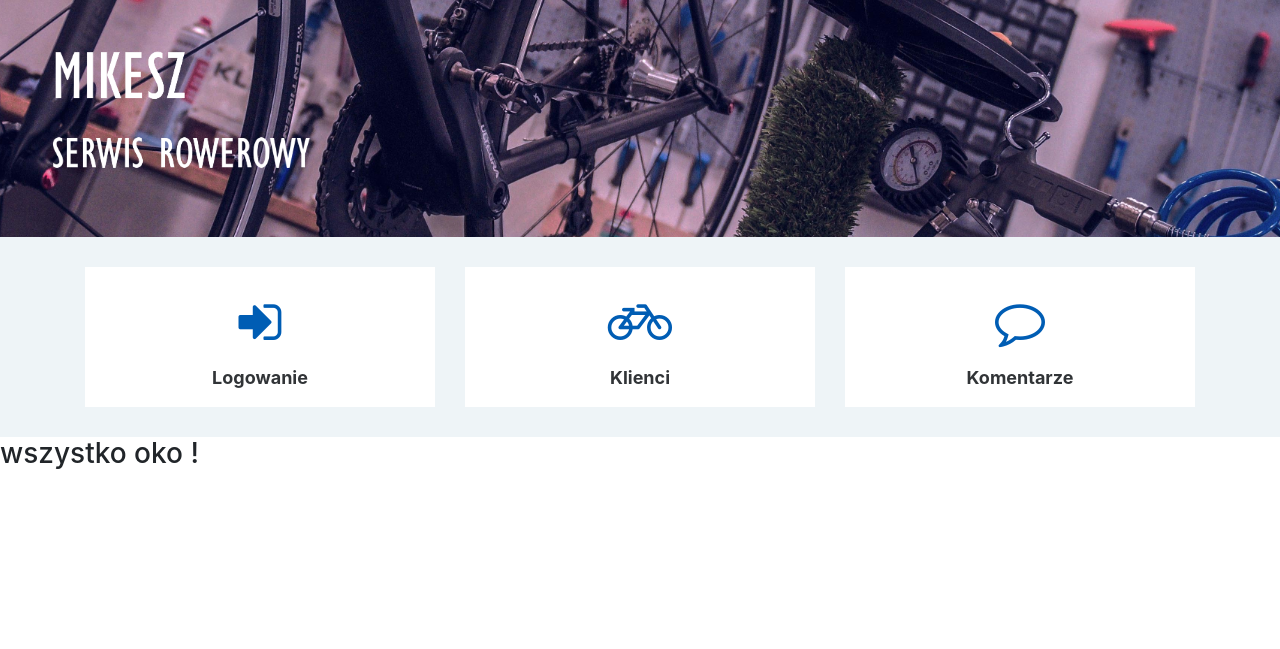
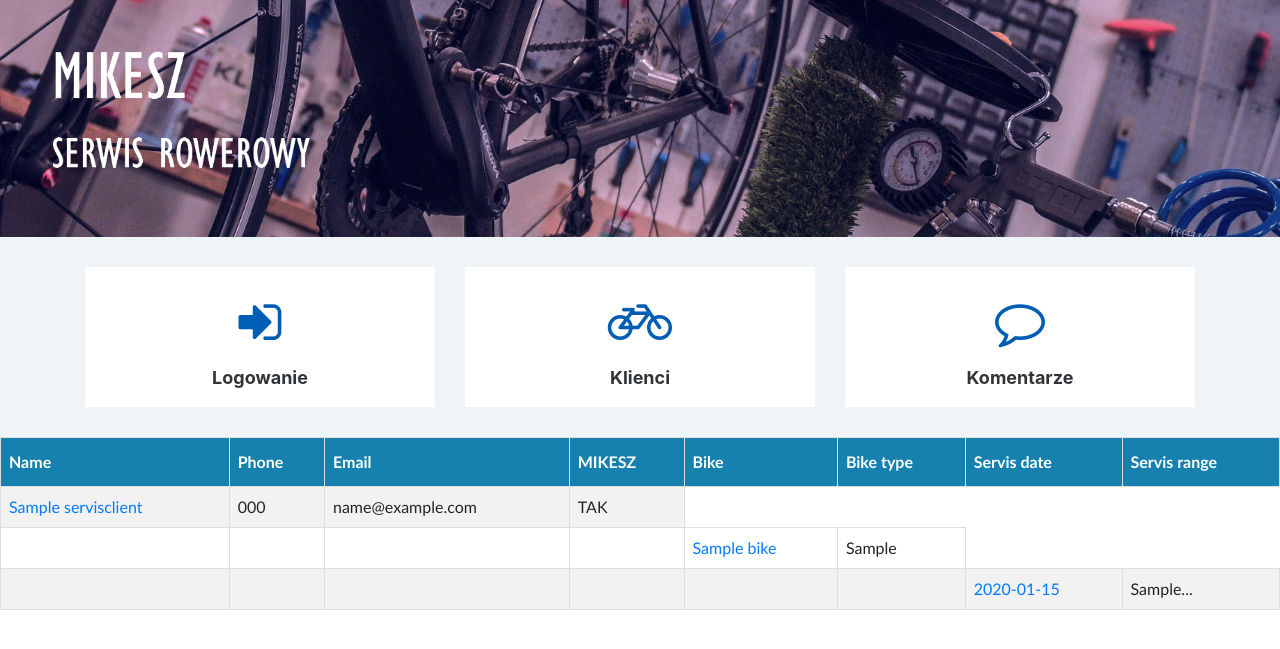
Before and after one commit to slawekpl81/bike_servis, a Django app: page /clients/ in a window 1280 px wide. Shown: the top 649 px of the page. Run offline with Django 3.2, Linux system fonts and the light colour scheme; tables that the repository leaves empty hold one stand-in row (values such as "Sample post"); some libraries are stand-ins or nearby versions.

Commit message:
tabela klientow

```diff
--- /dev/null
+++ b/Static/assets/css/clients_table.css
@@ -0,0 +1,22 @@
+    #clients {
+      font-family: "Trebuchet MS", Arial, Helvetica, sans-serif;
+      border-collapse: collapse;
+      width: 100%;
+    }
+
+    #clients td, #clients th {
+      border: 1px solid #ddd;
+      padding: 8px;
+    }
+
+    #clients tr:nth-child(even){background-color: #f2f2f2;}
+
+    #clients tr:hover {background-color: #ddd;}
+
+    #clients th {
+      padding-top: 12px;
+      padding-bottom: 12px;
+      text-align: left;
+      background-color: #1681af;
+      color: white;
+    }
--- a/clients_base/views.py
+++ b/clients_base/views.py
@@ -1,7 +1,8 @@
 from django.http import HttpResponse
 from django.shortcuts import render
-from .models import Bike, Comments, ServisClient
-from .forms import CommentForm, NewClientForm, NewBike
+from .models import Bike, Comments, ServisClient, Servis
+from .forms import CommentForm, NewClientForm, NewBike, NewServis
+
 
 
 # Create your views here.
@@ -10,8 +11,43 @@ def home(request, *args, **kwargs):
     return render(request, 'index.html', {})
 
 
-def clients(request, *args, **kwargs):
-    return render(request, 'clients.html', {})
+def clients(request):
+    all_clients = ServisClient.objects.all()
+    all_bikes = Bike.objects.all()
+    all_servises = Servis.objects.all()
+    context = ''
+    for client in all_clients:
+        context += '<tr>'
+
+        context += f'<td> <a href="{client.id}"> {client.name}</a></td>'
+        context += f'<td>{client.phone}</td>'
+        context += f'<td>{client.email}</td>'
+        context += f'<td>{"TAK" if client.mikesz else " "}</td>'
+        context += '</tr>'
+        for count, bike in enumerate(all_bikes):
+            if bike.owner == client:
+                context += '<tr>'
+                context += f'<td> </td>'
+                context += f'<td> </td>'
+                context += f'<td> </td>'
+                context += f'<td> </td>'
+                context += f'<td><a href="bike/{bike.id}">{bike.name}</a></td>'
+                context += f'<td>{bike.type}</td>'
+                context += '</tr>'
+                for servis in all_servises:
+                    if servis.bike == bike:
+                        context += '<tr>'
+                        context += f'<td> </td>'
+                        context += f'<td> </td>'
+                        context += f'<td> </td>'
+                        context += f'<td> </td>'
+                        context += f'<td> </td>'
+                        context += f'<td> </td>'
+                        context += f'<td><a href="servis/{servis.id}">{servis.date}</a></td>'
+                        context += f'<td>{servis.servis_range[:20]}...</td>'
+                        context += '</tr>'
+
+    return render(request, 'clients.html', {'text' : context})
 
 def comments(request, *args, **kwargs):
     all_comments = Comments.objects.all()
@@ -42,3 +78,40 @@ def new_bike(request):
     context= {'numbers_of' : bikes_number,
               'form' : form}
     return render(request, 'new_bike.html', context)
+
+def new_servis(request):
+    servises_number = Servis.objects.all().__len__()
+    form = NewServis(request.POST or None)
+    if form.is_valid():
+        form.save()
+        form = NewServis()
+    context= {'numbers_of' : servises_number,
+              'form' : form}
+    return render(request, 'new_servis.html', context)
+
+def client(request, client_id):
+    client_one = ServisClient.objects.get(pk=client_id)
+    form = NewClientForm(request.POST or None, instance=client_one)
+    if form.is_valid():
+        form.save()
+    context= {'numbers_of' : client_id,
+              'form' : form}
+    return render(request, 'new_client.html', context)
+
+def bike(request, bike_id):
+    bike_one = Bike.objects.get(pk=bike_id)
+    form = NewBike(request.POST or None, instance=bike_one)
+    if form.is_valid():
+        form.save()
+    context= {'numbers_of' : bike_id,
+              'form' : form}
+    return render(request, 'new_bike.html', context)
+
+def servis(request, servis_id):
+    servis_one = Servis.objects.get(pk=servis_id)
+    form = NewServis(request.POST or None, instance=servis_one)
+    if form.is_valid():
+        form.save()
+    context= {'numbers_of' : servis_id,
+              'form' : form}
+    return render(request, 'new_servis.html', context)
--- a/serwisrowerowy/urls.py
+++ b/serwisrowerowy/urls.py
@@ -16,12 +16,19 @@ Including another URLconf
 from django.contrib import admin
 from django.urls import path
 from clients_base import views
+from django.contrib.auth import views as auth_views
 
 urlpatterns = [
+    path('login/', auth_views.auth_login, name='login'),
+    path('logout/', auth_views.auth_logout, name='logout'),
     path('admin/', admin.site.urls, name='admin'),
     path('', views.home, name='home'),
     path('clients/', views.clients, name='clients'),
     path('comments/', views.comments, name='comments'),
     path('new_client/', views.new_client, name='new_client'),
     path('new_bike/', views.new_bike, name='new_bike'),
+    path('new_servis/', views.new_servis, name='new_servis'),
+    path('clients/<int:client_id>', views.client, name='client'),
+    path('clients/bike/<int:bike_id>', views.bike, name='bike'),
+    path('clients/servis/<int:servis_id>', views.servis, name='servis'),
 ]
--- a/templates/base.html
+++ b/templates/base.html
@@ -23,21 +23,21 @@
             <div class="row justify-content-center features" style="padding-top:30px;padding-bottom:0px;">
                 <div class="col-sm-6 col-md-5 col-lg-4 item">
                     <div class="box">
-                        <a href="admin/">
+                        <a href={% url 'home' %}>
                             <i class="fa fa-sign-in icon"></i></a>
                         <h3 class="name">Logowanie</h3>
                     </div>
                 </div>
                 <div class="col-sm-6 col-md-5 col-lg-4 item">
                     <div class="box">
-                        <a href="clients/">
+                        <a href={% url 'clients' %}>
                             <i class="fa fa-bicycle icon"></i></a>
                         <h3 class="name">Klienci</h3>
                     </div>
                 </div>
                 <div class="col-sm-6 col-md-5 col-lg-4 item">
                     <div class="box">
-                        <a href="comments/">
+                        <a href={% url 'comments' %}>
                             <i class="fa fa-comment-o icon"></i></a>
                         <h3 class="name">Komentarze</h3>
                     </div>
@@ -51,9 +51,9 @@
 
     {% endblock content%}
 
-    <script src="../Static/assets/js/jquery.min.js"></script>
-    <script src="../Static/assets/bootstrap/js/bootstrap.min.js"></script>
-    <script src="../Static/assets/js/bs-animation.js"></script>
+    <script src="{% static 'assets/js/jquery.min.js' %}"></script>
+    <script src="{% static 'assets/bootstrap/js/bootstrap.min.js' %}"></script>
+    <script src="{% static 'assets/js/bs-animation.js' %}"></script>
 </body>
 
 </html>
--- a/templates/clients.html
+++ b/templates/clients.html
@@ -1,5 +1,21 @@
 {% extends 'base.html' %}
 
 {% block content %}
-    <h3>wszystko oko !</h3>
+    {% load static %}
+    <link rel="stylesheet" href="{% static 'assets/css/clients_table.css' %}">
+    <table id="clients">
+      <tr>
+          <th>Name</th>
+          <th>Phone</th>
+          <th>Email</th>
+          <th>MIKESZ</th>
+          <th>Bike</th>
+          <th>Bike type</th>
+          <th>Servis date</th>
+          <th>Servis range</th>
+      </tr>
+            {{ text|safe }}
+    </table>
+
+
 {% endblock content%}
--- a/templates/index.html
+++ b/templates/index.html
@@ -3,10 +3,6 @@
 {% extends 'base.html' %}
 
 {% block content %}
-        <p id="admin_link">
-        <a href="admin/">
-            <h3>Admin</h3>
-        </a>
-    </p>
+
 
 {% endblock content%}
```
Also changed, not shown: clients_base/forms.py (+8 -1 lines), templates/login.html (added, +12 -0 lines), templates/new_servis.html (added, +11 -0 lines).
